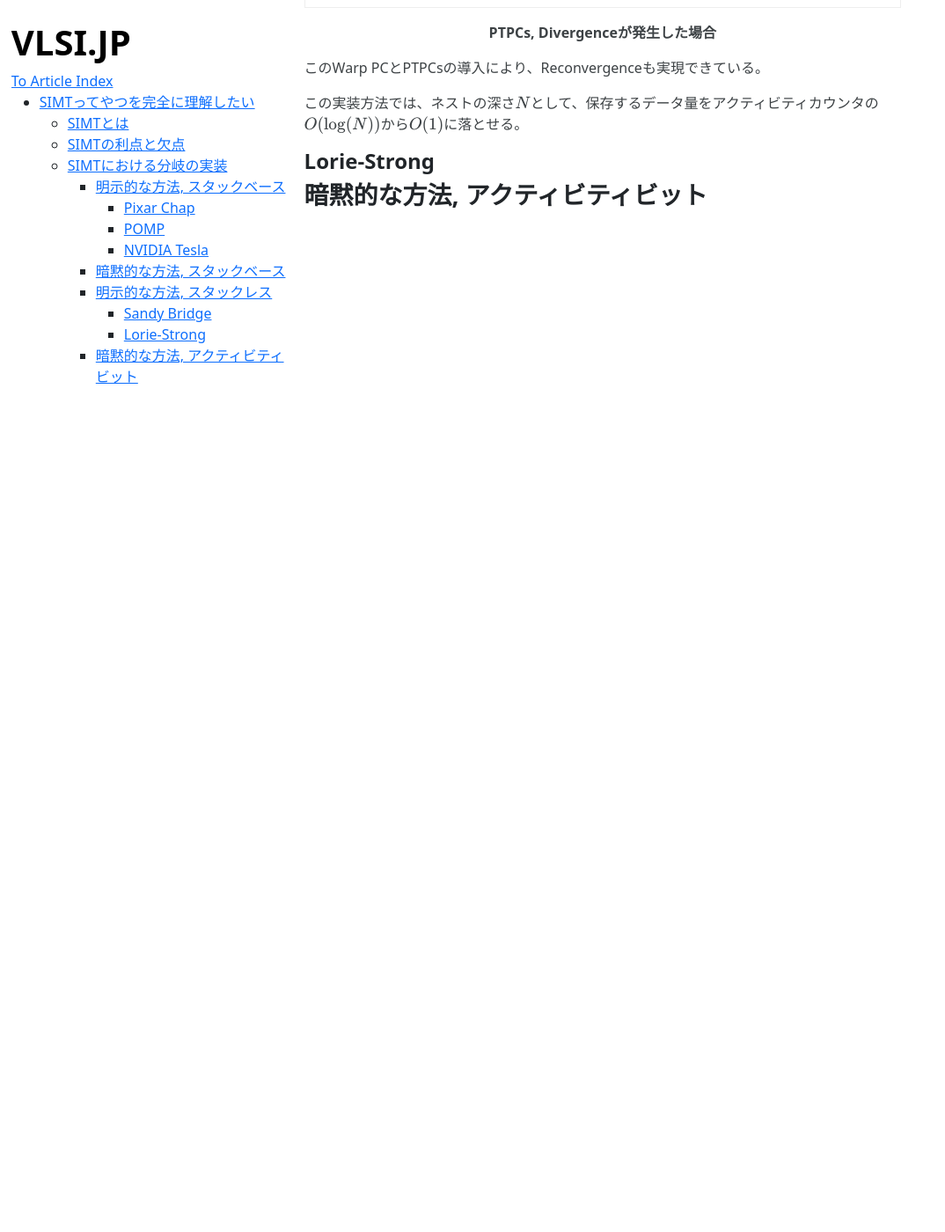
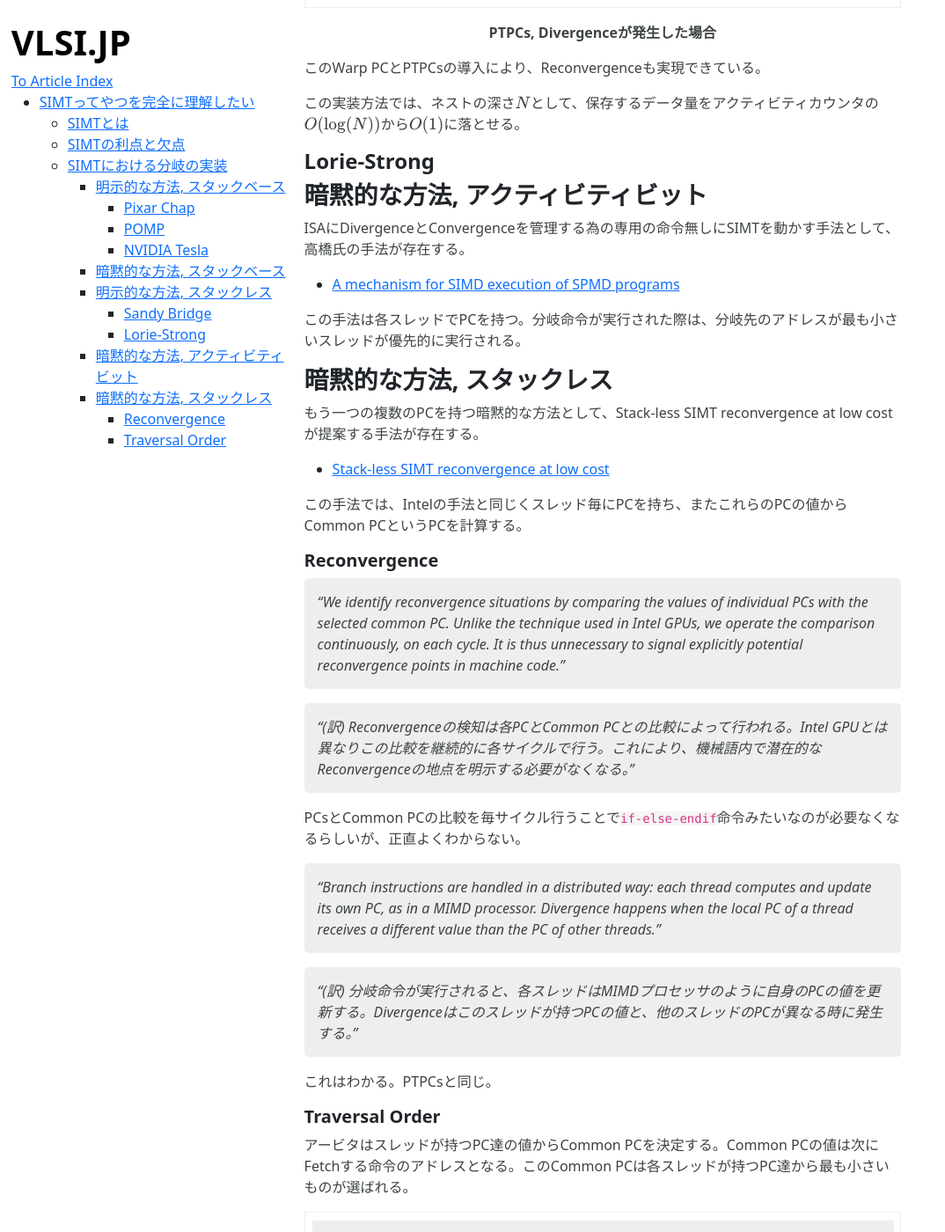
Before and after one commit to VLSI-JP/VLSI-JP.github.io, a Jekyll site: the page built from UnderstandSIMT.md, in a window 1280 px wide and 1400 px high, scrolled down 12361 px. Shown: the whole window at 88% size, without its empty margins (0-1074 px from the left). Built offline with Jekyll 4.4.1, drawn with Linux system fonts in a browser that asks for light colours; formulas are drawn with MathJax 3; some of the changed text lies outside the part shown.

Commit message:
update UnderstandSIMT

````diff
--- a/UnderstandSIMT.md
+++ b/UnderstandSIMT.md
@@ -269,3 +269,65 @@
 #### Lorie-Strong
 
 ### 暗黙的な方法, アクティビティビット
+
+ISAにDivergenceとConvergenceを管理する為の専用の命令無しにSIMTを動かす手法として、高橋氏の手法が存在する。
+
+* [A mechanism for SIMD execution of SPMD programs](https://ieeexplore.ieee.org/document/592203)
+
+この手法は各スレッドでPCを持つ。分岐命令が実行された際は、分岐先のアドレスが最も小さいスレッドが優先的に実行される。
+
+### 暗黙的な方法, スタックレス
+
+もう一つの複数のPCを持つ暗黙的な方法として、Stack-less SIMT reconvergence at low costが提案する手法が存在する。
+
+- [Stack-less SIMT reconvergence at low cost](https://hal.science/hal-00622654/document)
+
+この手法では、Intelの手法と同じくスレッド毎にPCを持ち、またこれらのPCの値からCommon PCというPCを計算する。
+
+##### Reconvergence
+
+> "We identify reconvergence situations by comparing the values of individual PCs with the selected common PC. Unlike the technique used in Intel GPUs, we operate the comparison continuously, on each cycle. It is thus unnecessary to signal explicitly potential reconvergence points in machine code."
+
+> *"(訳) Reconvergenceの検知は各PCとCommon PCとの比較によって行われる。Intel GPUとは異なりこの比較を継続的に各サイクルで行う。これにより、機械語内で潜在的なReconvergenceの地点を明示する必要がなくなる。"*
+
+PCsとCommon PCの比較を毎サイクル行うことで`if-else-endif`命令みたいなのが必要なくなるらしいが、正直よくわからない。
+
+> "Branch instructions are handled in a distributed way: each thread computes and update its own PC, as in a MIMD processor. Divergence happens when the local PC of a thread receives a different value than the PC of other
+threads."
+
+> *"(訳) 分岐命令が実行されると、各スレッドはMIMDプロセッサのように自身のPCの値を更新する。Divergenceはこのスレッドが持つPCの値と、他のスレッドのPCが異なる時に発生する。"*
+
+これはわかる。PTPCsと同じ。
+
+##### Traversal Order
+
+アービタはスレッドが持つPC達の値からCommon PCを決定する。Common PCの値は次にFetchする命令のアドレスとなる。このCommon PCは各スレッドが持つPC達から最も小さいものが選ばれる。
+
+![](https://raw.githubusercontent.com/VLSI-JP/VLSI-JP.github.io/main/images/UnderstandSIMT/pc_stackless.png)
+<p style="text-align:center"> <b>PTPCsの内、最小の値が選択される</b></p>
+
+これの値の決定方法は、Reconvergenceが発生する地点が、現在実行している地点より大きいアドレスに存在するという仮定に基づいたものとなっている。実際、Collins, Tullsen, Wangの計測によるとこの仮定はSPECintに存在する分岐のうち94%で正しい。
+
+ただ、このCommon PCを各PCの最小値から選ぶ方法は、以下のような関数がプログラムの下で定義されているような場合に非効率となる。
+
+```c
+void kernel() {
+    ...
+    if(c) {      // Divergence発生
+        f();
+    }
+    ...
+}
+
+void f() {
+    ...
+}
+```
+
+この例ではif文でDivergenceが発生した際に、`f()`は`kernel()`より大きいアドレスに存在しているため、if文で真となりPCが`f()`を指しているスレッドより先に、偽となったスレッドでif文以降のプログラムが最後まで実行される。その後に`f()`を指しているスレッドが実行が開始され、returnしてからもう一度if文以降のプログラムがそのスレッドで実行される。これは効率が良いとは言えない。
+
+解決方法としてはプログラムのリンク時に関数は全て`kernel()`より小さいアドレスに配置するという方法がある。ただ再コンパイルや再リンクが実用的とは限らない。
+
+もっと一般化出来る解決方法としては各スレッド毎にスタックポインタを持つことである。スレッド$$i$$が持つスタックポインタをSP$$_i$$とする。コールスタックがアドレスが減少する方向に伸びると仮定して、最も深く関数コールをしている、最小のSP$$_i$$を持つスレッドが選択される。また全てのスレッドのSP$$_i$$が同じ場合は先の場合と同じく最小のプログラムカウンタを持つスレッドが選ばれる。
+
+この手法では制御フローグラフの走査順序を、最小のPCとSPのスレッドを選ぶとアーキテクチャレベルで決めているため、DivergenceとConvergenceを管理するための命令が必要なくなる。
````
Also changed, not shown: images/UnderstandSIMT/pc_stackless.png (added).
